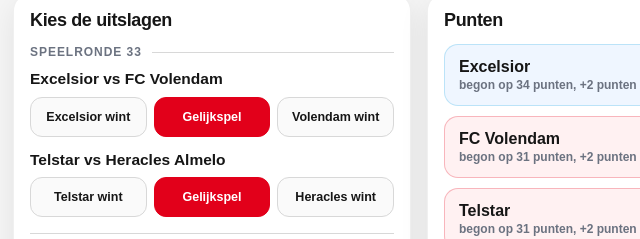
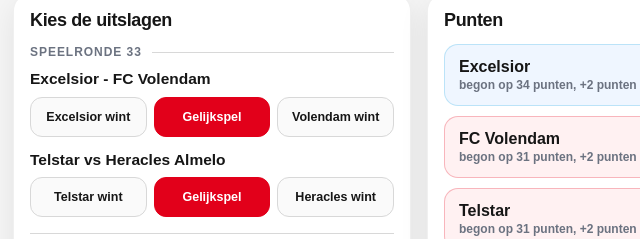
Before and after one commit to bartf17/vi-scenario-plek-16, a plain HTML site: page index.html in a window 1280 px wide. Shown: the part 182-421 px from the top of the page, 221-861 px from the left. Drawn offline with Linux system fonts and the light colour scheme.

Commit message:
Update index.html

```diff
--- a/index.html
+++ b/index.html
@@ -321,7 +321,7 @@
           <div class="round-heading">Speelronde 33</div>
 
           <div class="match" data-match="excelsior_volendam">
-            <div class="match-label">Excelsior vs FC Volendam</div>
+            <div class="match-label">Excelsior - FC Volendam</div>
             <div class="choices">
               <button class="choice" data-value="winst_excelsior">Excelsior wint</button>
               <button class="choice active" data-value="gelijkspel">Gelijkspel</button>
```
